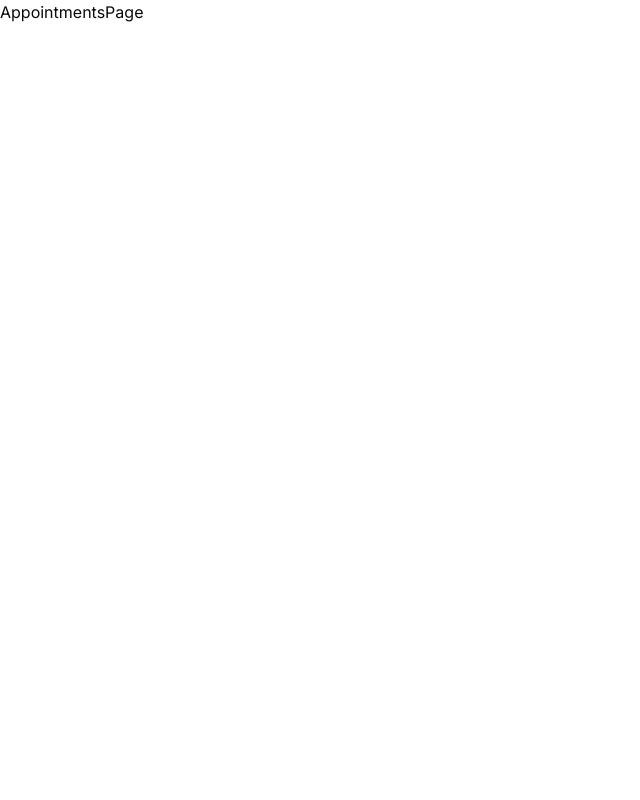
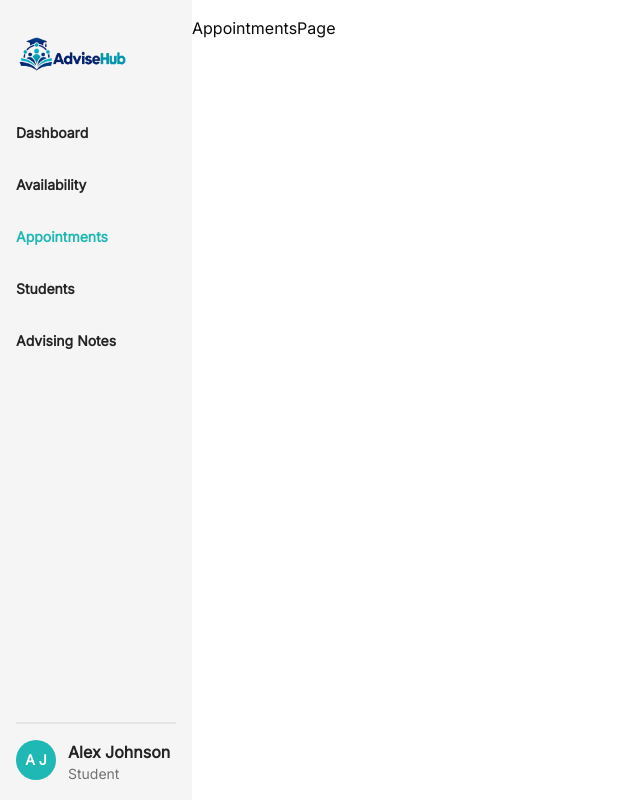
Before and after one commit to Keni-Khourie/advisehub, a Next.js app: page /appointments in a window 1280 px wide. Shown: the whole page, without its empty margins (0-640 px from the left). Built offline with nearby package versions, Linux system fonts and the light colour scheme.

Commit message:
sidebar created and added to layout

```diff
--- a/app/(pages)/layout.tsx
+++ b/app/(pages)/layout.tsx
@@ -1,3 +1,4 @@
+import Sidebar from "@/customUI/Sidebar";
 import { ReactNode} from "react";
 interface Props {
   children: ReactNode;
@@ -5,8 +6,9 @@ interface Props {
 
 const PagesLayout = ({ children }: Props) => {
   return (
-    <div className="font-inter">
-        <div>{children}</div>
+    <div className="font-inter w-full flex">
+        <Sidebar/>
+        <div className="py-4">{children}</div>
     </div>
   )
 }
--- a/app/layout.tsx
+++ b/app/layout.tsx
@@ -19,8 +19,8 @@ const inter = Inter({
 })
 
 export const metadata: Metadata = {
-  title: "Create Next App",
-  description: "Generated by create next app",
+  title: "AdviseHub",
+  description: "Your academic path made clearer",
 };
 
 export default function RootLayout({ children }: LayoutProps<"/">) {
--- a/customUI/Sidebar.tsx
+++ b/customUI/Sidebar.tsx
@@ -1,8 +1,42 @@
+import { cn } from '@/lib/utils';
+import { studentSidebarItems, advisorSidebarItems, SidebarItemDetails } from '@/lists/SidebarItemList';
 import React from 'react'
+import SidebarItem from './SidebarItem';
+import Image from 'next/image';
+import { Separator } from '@/components/ui/separator';
+import UserAvatar from './UserAvatar';
 
 const Sidebar = () => {
+    //fetch user from store
+    // eslint-disable-next-line @typescript-eslint/no-explicit-any
+const user:any = {
+    role:"ADVISOR"
+}
+ const getSidebarItemsBasedOnUser = ()=>{
+  const sidebarItems:SidebarItemDetails[] = user?.role=="STUDENT"?studentSidebarItems:user?.role==="ADVISOR"?advisorSidebarItems:[]
+  return sidebarItems}
+
   return (
-    <div>Sidebar</div>
+    <div className={cn("bg-ahGrey w-48 h-screen justify-center hidden md:inline py-4 px-4")}>
+        <div className={cn("flex flex-col justify-between h-full")}>
+            <div className="flex flex-col gap-y-8">
+                <div className="">
+                    <Image src="/advisehub-logo.png" width={500} height={500} alt="AdviseHub logo" className="w-28"/>
+                </div>
+                <div className="flex flex-col justify-center gap-y-8">
+                    {
+                        getSidebarItemsBasedOnUser().map((item, index)=><SidebarItem key={index} text={item.text} link={item.link}/>)
+                    }
+                </div>
+            </div>
+            <div className="flex flex-col gap-y-4">
+                <Separator className="border " orientation="horizontal"/>
+
+                    <UserAvatar/>
+
+            </div>
+        </div>
+    </div>
   )
 }
 
--- a/customUI/SidebarItem.tsx
+++ b/customUI/SidebarItem.tsx
@@ -10,8 +10,8 @@ interface Props{
 const SidebarItem = ({text, link}:Props) => {
     const isActive = usePathname().includes(link);
   return (
-    <Link href={link} aria-disabled={isActive} className="flex justify-center">
-        <div className={cn("text-center cursor-pointer", isActive?"text-ahGreen":"text-ahTextBlack")}>{text}</div>
+    <Link href={link} aria-disabled={isActive} className="">
+        <div className={cn("text-start cursor-pointer font-semibold text-sm", isActive?"text-ahGreen":"text-ahTextBlack hover:text-ahGreen")}>{text}</div>
     </Link>
   )
 }
--- /dev/null
+++ b/customUI/UserAvatar.tsx
@@ -0,0 +1,33 @@
+"use client"
+import {Avatar, AvatarFallback} from "@/components/ui/avatar"
+const UserAvatar = () => {
+    //fetch user from store
+    const alex ={
+        firstName:"Alex",
+        lastName:"Johnson",
+        role:"STUDENT"
+    }
+    const jordan ={
+        firstName:"Jordan",
+        lastName:"Lee",
+        role:"ADVISOR"
+    }
+    const user = alex
+
+  return (
+    <div className="flex gap-x-3">
+        <Avatar className="w-10 h-10">
+            <AvatarFallback className="text-white font-semibold bg-ahGreen">
+                {`${user.firstName[0]} ${user.lastName[0]}`}
+            </AvatarFallback>
+        </Avatar>
+
+        <div>
+            <p className="text-ahTextBlack font-semibold">{`${user.firstName} ${user.lastName}`}</p>
+            <p className="text-ahTextGrey  text-sm">{user.role==="STUDENT"?"Student":user.role==="ADVISOR"?"Advisor":user.role==="ADMIN"?"Admin":""}</p>
+        </div>
+    </div>
+  )
+}
+
+export default UserAvatar
--- a/lists/SidebarItemList.ts
+++ b/lists/SidebarItemList.ts
@@ -2,11 +2,7 @@ export interface SidebarItemDetails{
     text:string;
     link:string;
 }
-// eslint-disable-next-line @typescript-eslint/no-explicit-any
-const user:any = {}
-export const getSidebarItemsBasedOnUser = ()=>{
-  const sidebarItems:SidebarItemDetails[] = user?.role=="STUDENT"?studentSidebarItems:user?.role==="ADVISOR"?advisorSidebarItems:[]
-  return sidebarItems}
+
 export const studentSidebarItems: SidebarItemDetails[] =[
     {
         text:"Dashboard",
```
